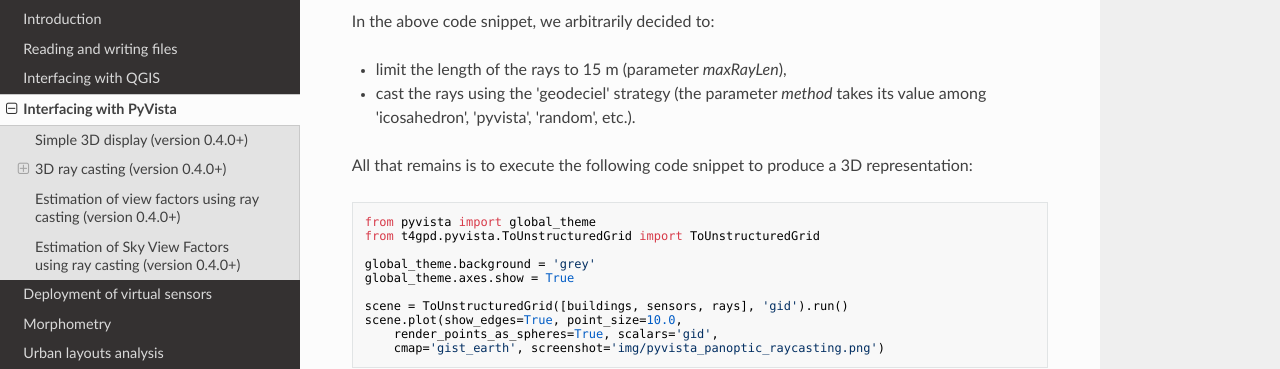
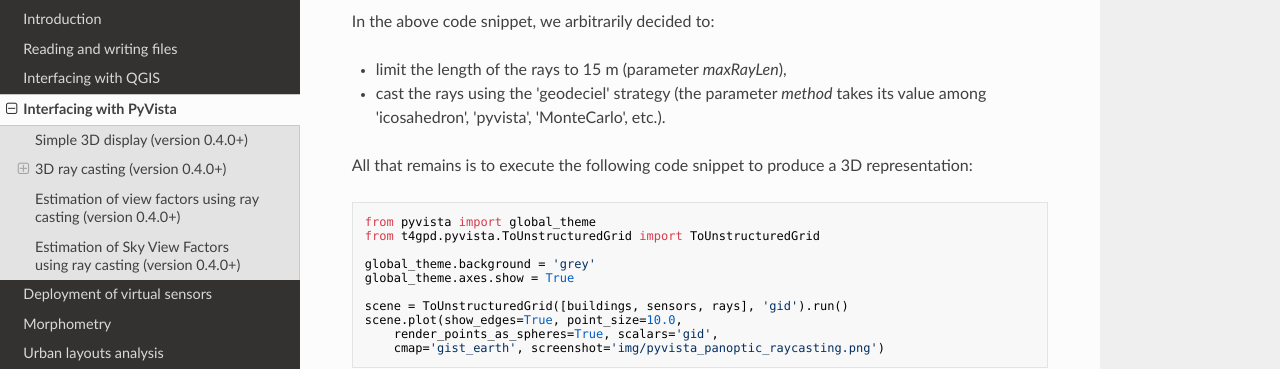
Before and after one commit to thomas-leduc/t4gpd-docs, an MkDocs documentation site: the page built from docs/pyvista.md, in a window 1280 px wide and 900 px high, scrolled down 1796 px. Shown: the part 174-543 px from the top of the window. Built offline with MkDocs 1.6.1, drawn with Linux system fonts in a browser that asks for light colours; nearby versions of some CDN libraries.

Commit message:
Debug pyvista.md (from 'random' arg. to 'MonteCarlo')

```diff
--- a/docs/pyvista.md
+++ b/docs/pyvista.md
@@ -75,7 +75,7 @@ In the above code snippet, we arbitrarily decided to:
 
 - limit the length of the rays to 15 m (parameter *maxRayLen*),
 
-- cast the rays using the 'geodeciel' strategy (the parameter *method* takes its value among 'icosahedron', 'pyvista', 'random', etc.).
+- cast the rays using the 'geodeciel' strategy (the parameter *method* takes its value among 'icosahedron', 'pyvista', 'MonteCarlo', etc.).
 
 All that remains is to execute the following code snippet to produce a 3D representation:
 
```
